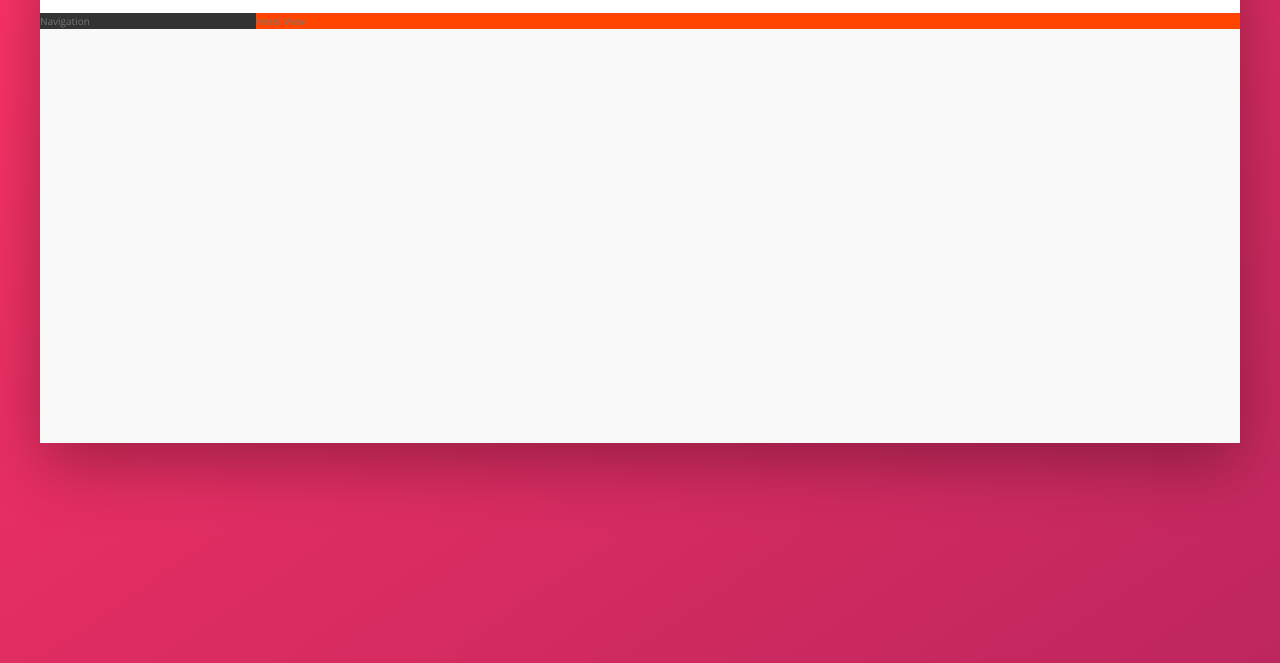
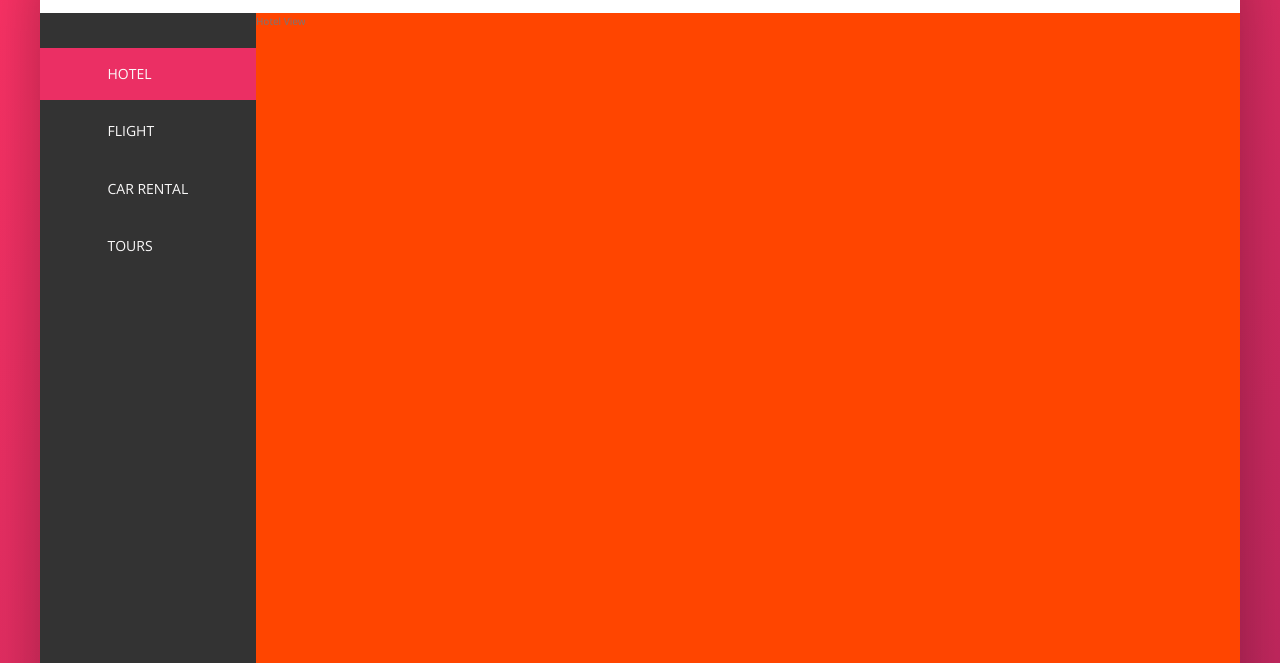
Before and after one commit to Barhome/trillo, a website: page index.html in a window 1280 px wide. Shown: the part 137-800 px from the top of the page. Drawn offline with nearby package versions, Linux system fonts and the light colour scheme.

Commit message:
feat:implementing sidebar

```diff
--- a/index.html
+++ b/index.html
@@ -45,7 +45,43 @@
         </header>
         <div class="content">
             <nav class="sidebar">
-                Navigation
+                <ul class="side-nav">
+                    <li class="side-nav__item side-nav__item--active">
+                        <a href="#" class="side-nav__link">
+                            <svg class="side-nav__icon">
+                                <use href="img/sprite.svg#icon-home"></use>
+                            </svg>
+                            <span class="side-nav--span">Hotel</span>
+                        </a>
+                    </li>
+                    <li class="side-nav__item">
+                        <a href="#" class="side-nav__link">
+                            <svg class="side-nav__icon">
+                                <use href="img/sprite.svg#icon-aircraft-take-off"></use>
+                            </svg>
+                            <span class="side-nav--span">Flight</span>
+                        </a>
+                    </li>
+                    <li class="side-nav__item">
+                        <a href="#" class="side-nav__link">
+                            <svg class="side-nav__icon">
+                                <use href="img/sprite.svg#icon-key"></use>
+                            </svg>
+                            <span class="side-nav--span">Car rental</span>
+                        </a>
+                    </li>
+                    <li class="side-nav__item">
+                        <a href="#" class="side-nav__link">
+                            <svg class="side-nav__icon">
+                                <use href="img/sprite.svg#icon-map"></use>
+                            </svg>
+                            <span class="side-nav--span">Tours</span>
+                        </a>
+                    </li>
+                </ul>
+                <div class="legal">
+                    &copy; 2017 by trillo. All rights reserved.
+                </div>
             </nav>
             <main class="hotel-view">
                 Hotel View
--- a/sass/_components.scss
+++ b/sass/_components.scss
@@ -114,3 +114,66 @@
   //   &__user-name {
   //   }
 }
+
+// SIDE NAVIGATION
+
+.side-nav {
+  font-size: 1.4rem;
+  list-style: none;
+  margin-top: 3.5rem;
+  &__item {
+    position: relative;
+    &:not(:last-child) {
+      margin-bottom: 0.5rem;
+    }
+  }
+
+  &__item::before {
+    content: "";
+    position: absolute;
+    top: 0;
+    left: 0;
+    height: 100%;
+    width: 3px;
+    background-color: var(--color-primary);
+    transform: scaleY(0);
+    transition: transform 1s, width 0.4s cubic-bezier(1, 0, 0, 1) 0.2s,
+      background-color 0.1s;
+  }
+  &__item:hover::before,
+  &__item--active::before {
+    transform: scaleY(1);
+    width: 100%;
+  }
+
+  &__item:active::before {
+    background-color: var(--color-primary-light);
+  }
+  &__link:link,
+  &__link:visited {
+    color: var(--color-grey-light-1);
+    text-decoration: none;
+    text-transform: uppercase;
+    display: flex;
+    padding: 1.5rem 3rem;
+    align-items: center;
+    position: relative;
+    z-index: 100000;
+  }
+
+  &__icon {
+    width: 1.75rem;
+    height: 1.75rem;
+    fill: currentColor;
+    margin-right: 2rem;
+  }
+}
+
+// LEGAL RIGHTS TEXT
+
+.legal {
+  font-size: 1.2rem;
+  color: var(--color-grey-light-4);
+  text-align: center;
+  padding: 2.5rem;
+}
--- a/sass/_layout.scss
+++ b/sass/_layout.scss
@@ -23,10 +23,16 @@
 
 .sidebar {
   background-color: var(--color-grey-dark-1);
+  display: flex;
+  flex-direction: column;
+  justify-content: space-between;
   flex: 0 0 18%;
 }
 .hotel-view {
+  //test
+  height: 80rem;
   background-color: #fff;
   background-color: orangered;
+
   flex: 1;
 }
```
Also changed, not shown: css/style.css.
